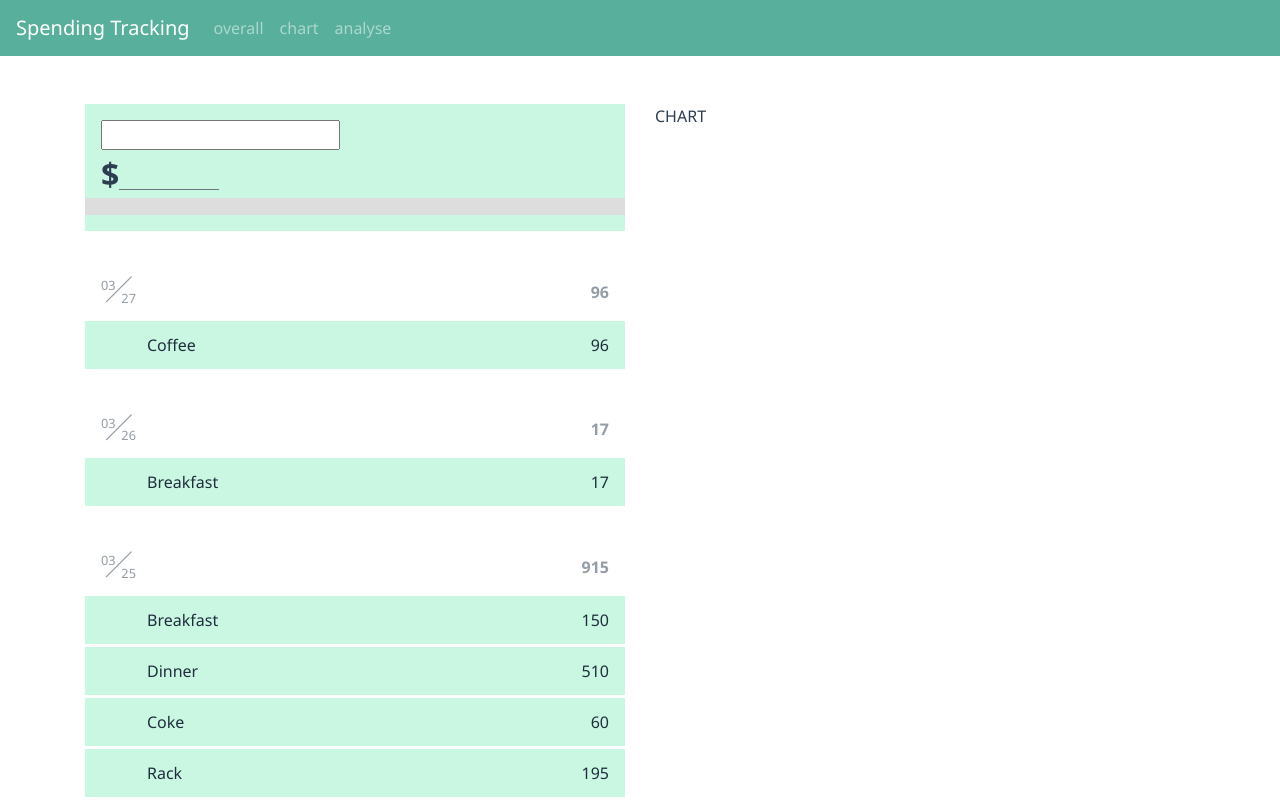
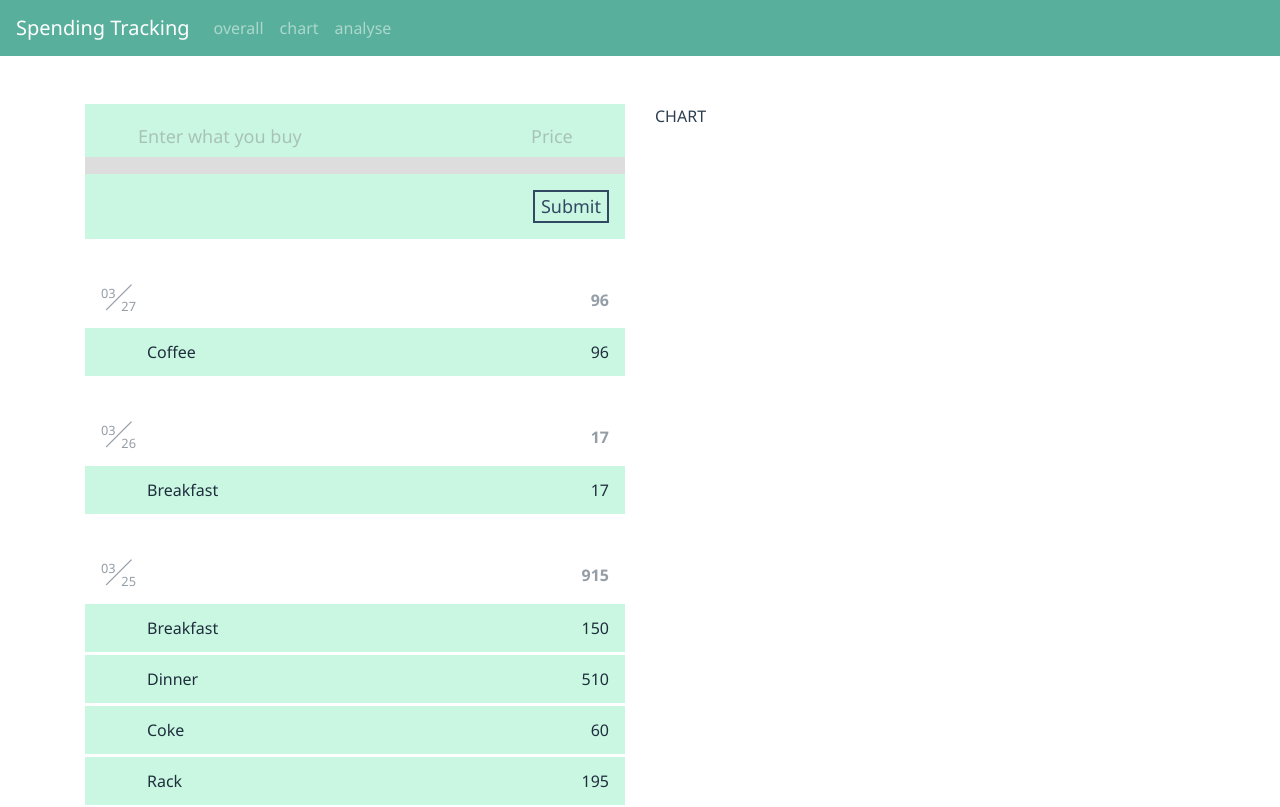
Before and after one commit to ssj0936/spend-tracking, a Vue app: page / in a window 1280 px wide. Shown: the top 807 px of the page. Built offline with nearby package versions, Linux system fonts and the light colour scheme.

Commit message:
new record section - part 1
most of parts are done , except datepicker

```diff
--- a/src/components/mainPage.vue
+++ b/src/components/mainPage.vue
@@ -1,22 +1,26 @@
 <template lang="pug">
 .container
     div.emptyBlock(v-if="isDataEmpty")
-      h2 {{emptyText}}
+      h2 {{strings.emptyText}}
     div.mainPage.row(v-else)
       .spendingTable.col-md
         .newRecordContainer
           .recordInputContainer
             .recordInputNameContainer
-              input.newRecordNameInput()
+              .recordTypeIconContainer(style="width:35px")
+                i.recordTypeIcon.recordInputIcon.fa-lg.fas.fa-pencil-alt
+              input.newRecordNameInput(v-model="newRecord.newRecordName",:placeholder="strings.placeholder_newRecordItemName")
             .recordInputCostContainer
-              span.dollarSignIcon $
-              input.newRecordCostInput(type="text")
+              i.recordInputIcon.fas.fa-dollar-sign.fa-lg
+              input.newRecordCostInput(v-model="newRecord.newRecordPrice",type="text",:placeholder="strings.placeholder_newRecordItemPrice")
           .recordTypeContainer.row
             .recordTypeRow.col-md(v-for="i in getDisplayRowCount")
               .recordTypeButtonContainer.fa-2x(v-for="type in getSubArrayBelongToThisItem(i)")
-                span.fa-layers.fa-fw.iconContainer
+                span.fa-layers.fa-fw.iconContainer(@click="changeCurrentRecordType(type.typename)")
                   i.fas.fa-square.newRecordIconBackGround
                   i(:class="type.iconClassname+' fa-inverse newRecordIcon'",data-fa-transform="shrink-6")
+          .recordSubmitContainer
+            button.newRecordSubmit(@click="newrecordSubmit") {{strings.text_newRecoedSubmit}}
         transition-group(:css="false",@leave="leaveAnimation")
           div.recordContainer(v-for="recordPerDay in records",:key="recordPerDay.date")
             div.recordDateContainer
@@ -56,10 +60,11 @@
   } from '@fortawesome/fontawesome-free-regular'
 
 
-  var spendingTypeObj = (name, iconname) => {
+  var spendingTypeObj = (name, iconname,dataicon) => {
     return {
       typename: name,
-      iconClassname: iconname
+      iconClassname: iconname,
+      dataicon:dataicon
     }
   }
 
@@ -110,31 +115,61 @@
           record: [recordObj(1, "Salary", "incoming", "in", 51000)]
         }],
         spendingTypeList: [
-          spendingTypeObj("eating","fas fa-utensils"),
-          spendingTypeObj("drinking","fas fa-coffee"),
-          spendingTypeObj("3c","fas fa-mobile-alt"),
-          spendingTypeObj("traffic","fas fa-taxi"),
-          spendingTypeObj("entertainment","fas fa-gamepad"),
-          spendingTypeObj("home","fas fa-home"),
-          spendingTypeObj("medical","fas fa-briefcase-medical"),
-          spendingTypeObj("other","fas fa-globe"),
-          spendingTypeObj("living cost","fas fa-clipboard-list"),
-          spendingTypeObj("incoming","fas fa-hand-holding-usd"),
+          spendingTypeObj("eating","fas fa-utensils","utensils"),
+          spendingTypeObj("drinking","fas fa-coffee","coffee"),
+          spendingTypeObj("3c","fas fa-mobile-alt","mobile-alt"),
+          spendingTypeObj("traffic","fas fa-taxi","taxi"),
+          spendingTypeObj("entertainment","fas fa-gamepad","gamepad"),
+          spendingTypeObj("home","fas fa-home","home"),
+          spendingTypeObj("medical","fas fa-briefcase-medical","briefcase-medical"),
+          spendingTypeObj("other","fas fa-globe","globe"),
+          spendingTypeObj("living cost","fas fa-clipboard-list","clipboard-list"),
+          spendingTypeObj("incoming","fas fa-hand-holding-usd","hand-holding-usd"),
 
         ],
         itemsPerRow:5,
         isDataEmpty: false,
-        emptyText: "還沒有開始記帳喔！",
-        dateSpliter: '-'
+        dateSpliter: '-',
+        strings:{
+          emptyText: "還沒有開始記帳喔！",
+          placeholder_newRecordItemName: "Enter what you buy",
+          placeholder_newRecordItemPrice: "Price",
+          text_newRecoedSubmit:"Submit",
+        },
+
+        newRecordType:null,
+        newRecord:{
+          newRecordDate:null,
+          newRecordName:null,
+          newRecordPrice:null,
+          newRecordType:null,
+        },
+      }
+    },
+    watch:{
+      newRecord:{
+        deep: true,
+        handler:function (val, oldVal) {
+          //change input icon programmatically
+          let newIcon = this.spendingTypeList.filter((obj)=>{
+            return obj.typename == this.newRecord.newRecordType;
+          })
+          document.querySelector(".recordTypeIcon").setAttribute("data-icon",newIcon[0].dataicon);
+
+        },
       }
     },
     created() {},
     computed:{
       getDisplayRowCount(){
         return Math.ceil(this.spendingTypeList.length/this.itemsPerRow);
-      }
+      },
     },
     methods: {
+      newrecordSubmit(){
+        console.log(this.newRecord);
+      },
+
       getSubArrayBelongToThisItem(index){
         return this.spendingTypeList.slice((index - 1) * this.itemsPerRow, index * this.itemsPerRow)
       },
@@ -171,6 +206,17 @@
       recordDataEditMouseLeave(e) {
         let targetEditBlock = e.target.querySelector('.recordDataEdit');
         targetEditBlock.classList.add("hide");
+      },
+      changeCurrentRecordType(typename){
+        this.newRecord.newRecordType = typename;
+      },
+      getCurrentRecordType(){
+        let currentRecordType = this.newRecord.newRecordType;
+        let find = this.spendingTypeList.filter((obj)=>{
+          return obj.typename == currentRecordType
+        })
+        console.log(find);
+        return (find.length == 0) ? "fas fa-pencil-alt" : find[0].iconClassname;
       },
       deleteRecord(date, recordId) {
         let parentObj = null,
@@ -237,7 +283,8 @@
   $text-color:#1F2D3D;
   $recordTypeContainerBGC:#DDD;
   $vividColor:#F17E29;
-  $lightGray:#6c757d;;
+  $lightGray:#6c757d8a;
+  $button-text-color:rgb(50, 73, 99);
 
   .mainPage {
     padding-top: 3rem;
@@ -405,22 +452,6 @@
     justify-content: center;
   }
 
-  input.newRecordCostInput{
-    font-size: xx-large;
-    height:2rem;
-    width:100px;
-    border:0px;
-    background: transparent;
-    border-bottom: 1px solid $lightGray;
-  }
-
-  input.newRecordCostInput:focus {
-    outline: none !important;
-    // border:1px solid transparent;
-    // border-bottom: 1px solid $lightGray;
-    // box-shadow:none;
-  }
-
   input[type=number]::-webkit-inner-spin-button {
       -webkit-appearance: none;
   }
@@ -431,21 +462,71 @@
 
   .recordTypeContainer{
     padding: .5rem 0;
-    margin-bottom: 2rem;
+    // margin-bottom: 2rem;
     background: $recordTypeContainerBGC;
-    margin: 0 -1rem;
+    margin-left: -$recordContainerPadding;
+    margin-right: -$recordContainerPadding;
+    // margin-bottom: -$recordContainerPadding;
   }
 
-  .recordInputCostContainer{
-    // margin-left: auto;
-    // margin-right: 0px;
-    width: fit-content;
+  .recordSubmitContainer{
+    margin-top: $recordContainerPadding;
+    display: flex;
+    justify-content: flex-end;
+
+    button{
+      font-size: large;
+      background: transparent;
+      border: 2px solid $button-text-color;
+      color:$button-text-color;
+      transition: all .3s;
+      cursor: pointer;
+
+      &:hover{
+        background: $button-text-color;
+        border: 2px solid $button-text-color;
+        color:white;
+      }
+    }
+  }
+
+  .recordInputContainer{
     display: flex;
     align-items: center;
-  }
+    margin-bottom: .3rem;
 
-  span.dollarSignIcon{
-    font-weight: bold;
-    font-size: xx-large;
+    .recordInputNameContainer{
+      display: flex;
+      align-items: center;
+      flex: 1;
+
+      input{
+        width: auto;
+      }
+    }
+
+    .recordInputCostContainer{
+      width: fit-content;
+      display: flex;
+      align-items: center;
+      flex: 0;
+    }
+
+    input{
+      font-size: large;
+      height:2rem;
+      width:80px;
+      border:0px;
+      background: transparent;
+      // border-bottom: 1px solid $lightGray;
+    }
+
+    input:focus {
+      outline: none !important;
+    }
+
+    .recordInputIcon{
+      margin-right: 8px;
+    }
   }
 </style>
```
